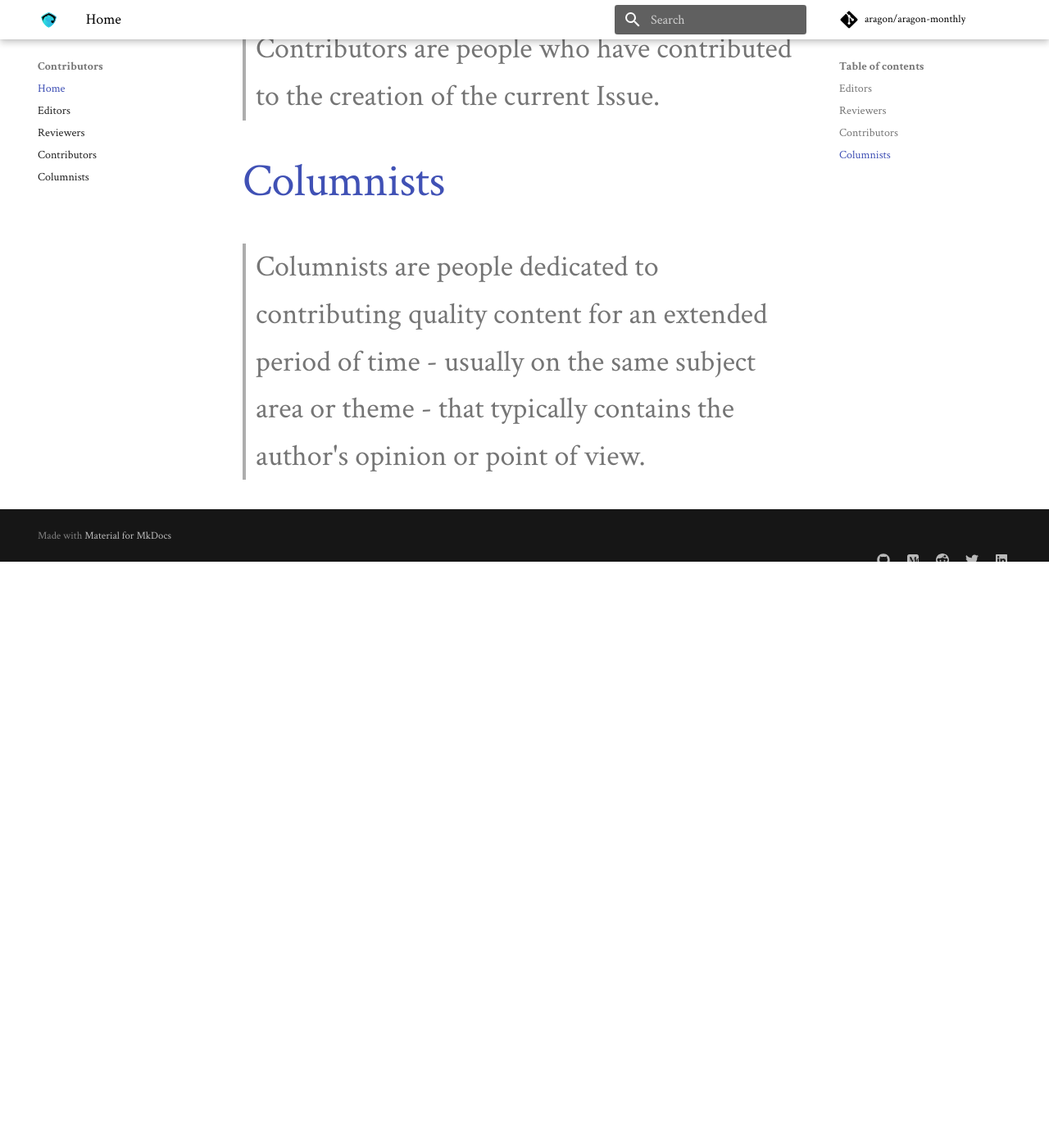
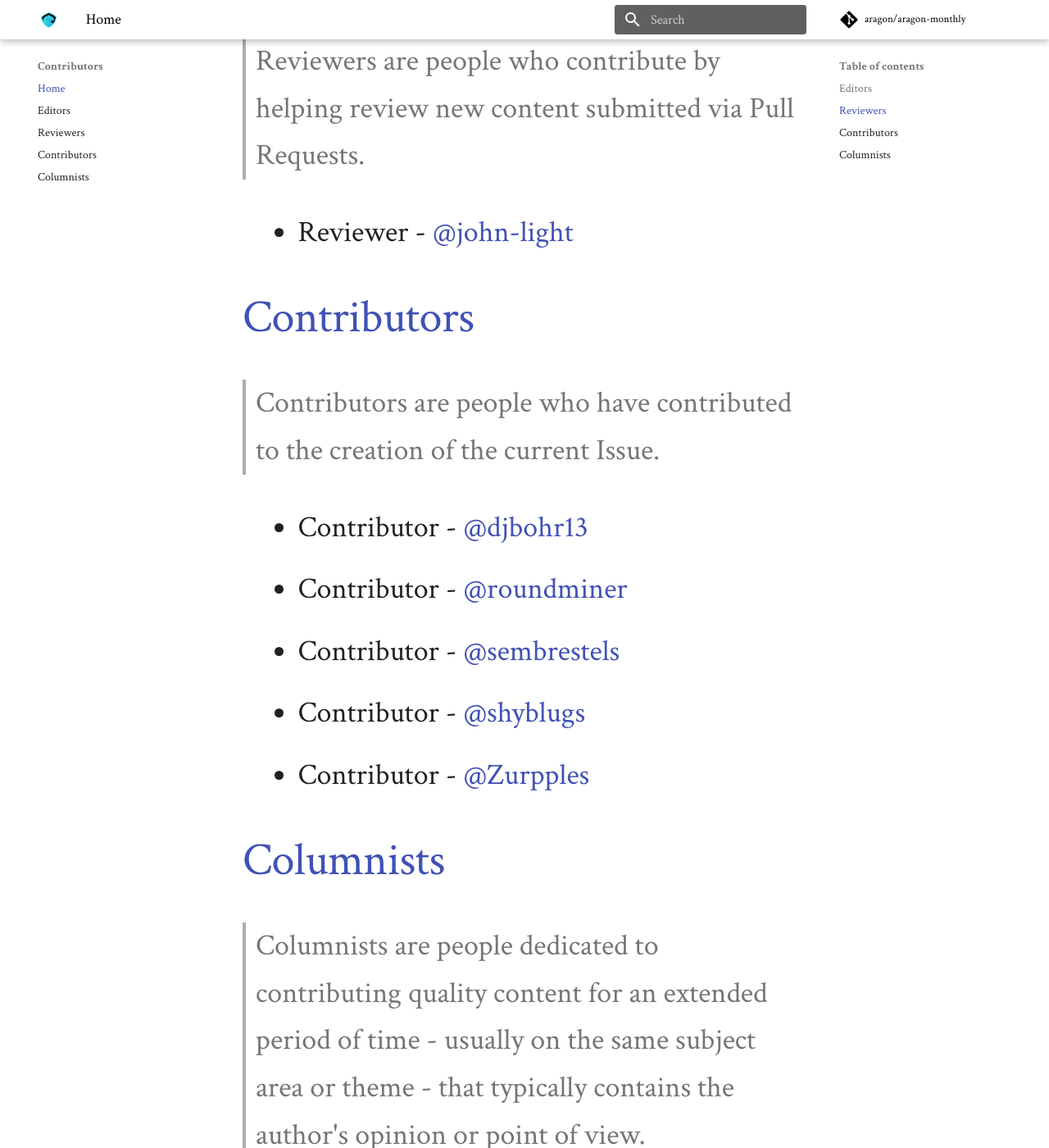
Before and after one commit to aragon/aragon-monthly, an MkDocs documentation site: the page built from docs/contributors/index.md, in a window 1280 px wide and 1400 px high, scrolled down 1376 px. Shown: the whole window at 82% size. Built offline with MkDocs 1.6.1 and Material for MkDocs 9.7.7, drawn with Linux system fonts in a browser that asks for light colours; comment, search, counter and statistics services are not loaded; old or Windows-style settings are respelled for this version of MkDocs; before the commit the page ends 2071 px from its top, so only the background shows below that; some of the changed text lies outside the part shown.

Commit message:
update list of editors and contributors for issue 01

```diff
--- a/docs/contributors/index.md
+++ b/docs/contributors/index.md
@@ -1,15 +1,29 @@
-# Contributors for Issue 0
+# Contributors for Issue 01
 
 ## [Editors](editors.md)
 > Editors are people who regularly provide content to the publication and make sure that the content is always high quality. They write articles, review Pull Requests, and are generally active in the creation of this publication.
 
+- Editor - [@bradymck](https://github.com/bradymck)
+- Editor - [@shyBlugs](https://github.com/shyBlugs)
+- Editor - [@ChaceHunter](https://github.com/ChaceHunter)
+
 > The Editor-in-chief is the publication's editorial leader who has final responsibility for its operations and policies.
+
+- Editor-in-chief - [@Smokyish](https://github.com/Smokyish)
 
 ## [Reviewers](reviewers.md)
 > Reviewers are people who contribute by helping review new content submitted via Pull Requests.
 
+- Reviewer - [@john-light](https://github.com/john-light)
+
 ## [Contributors](contributors.md)
 > Contributors are people who have contributed to the creation of the current Issue.
 
+- Contributor - [@djbohr13](https://github.com/djbohr13)
+- Contributor - [@roundminer](https://github.com/roundminer)
+- Contributor - [@sembrestels](https://github.com/sembrestels)
+- Contributor - [@shyblugs](https://github.com/shyblugs)
+- Contributor - [@Zurpples](https://github.com/Zurpples)
+
 ## [Columnists](columnists.md)
 > Columnists are people dedicated to contributing quality content for an extended period of time - usually on the same subject area or theme - that typically contains the author's opinion or point of view.
```
Also changed, not shown: README.md (+6 -5 lines), docs/contributors/editors.md (+6 -4 lines), docs/contributors/reviewers.md (+2 -2 lines), docs/info/index.md (+4 -3 lines).
